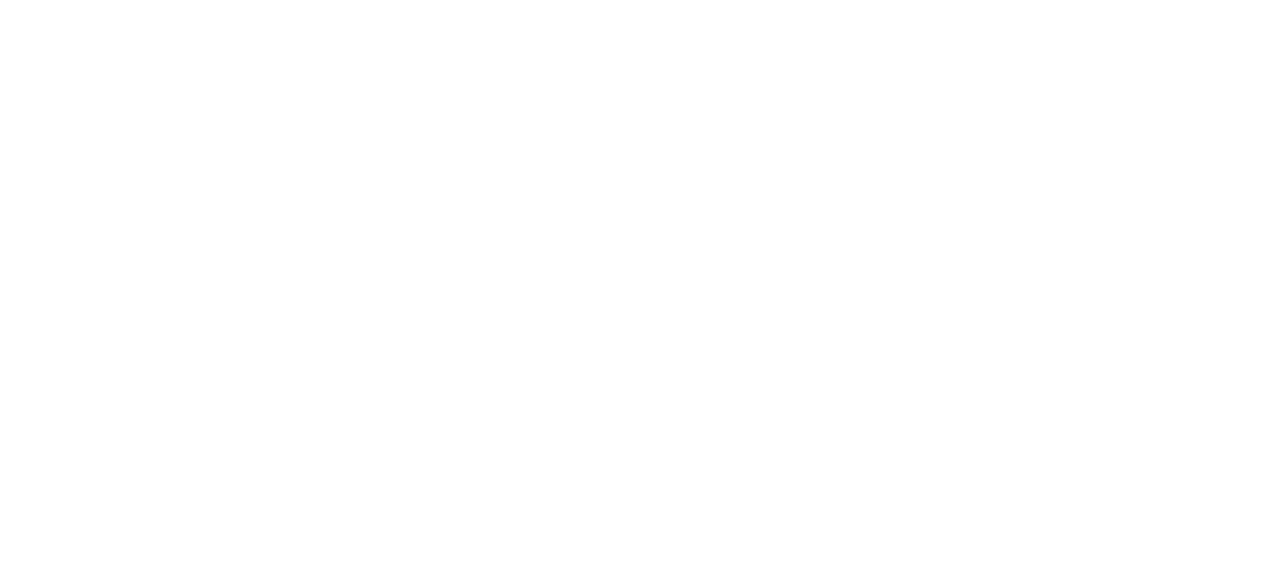
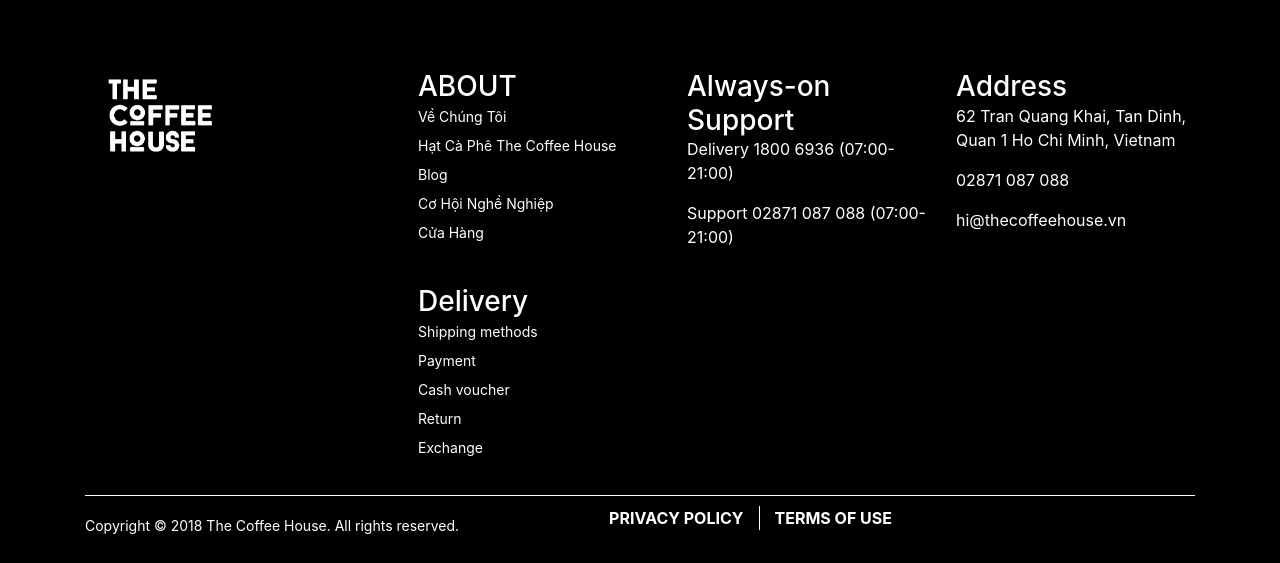
Before and after one commit to ndthai95/projectReactJS, a React (Create React App) app in the folder the-coffee-house/: page / in a window 1280 px wide. Shown: the part 1396-1959 px from the top of the page. Before the commit the page ends 1366 px from the top, so only its background shows below. Built offline with nearby package versions, Linux system fonts and the light colour scheme; the HTML template or start-up script is replaced by a standard one.

Commit message:
update footer

```diff
--- a/the-coffee-house/src/App.js
+++ b/the-coffee-house/src/App.js
@@ -2,6 +2,7 @@
 import Login from './Component/login/Login';
 import Block from './Component/block/Block';
 import Store from './Component/store/Store';
+import Footer from './Component/footer/Footer';
 
 function App() {
   return (
@@ -9,6 +10,7 @@
       {/* <Login></Login> */}
       <Block></Block>
       <Store></Store>
+      <Footer></Footer>
     </div>
   );
 }
--- a/the-coffee-house/src/Component/footer/Footer.js
+++ b/the-coffee-house/src/Component/footer/Footer.js
@@ -1,10 +1,69 @@
 import React, { Component } from 'react';
+import './footer.scss';
+import logo from './logo.png';
 
 class Footer extends Component {
     render() {
         return (
-            <div>
-
+            <div className="footer">
+                <div className="container">
+                    <div class="footer__wrap">
+                        <div class="footer__image">
+                            <a href="#">
+                                <img src={logo} alt="Logo" />
+                            </a>
+                        </div>
+                        <div class="footer__top">
+                            <div class="footer__item">
+                                <h3 class="footer__title">ABOUT</h3>
+                                <ul class="footer__linklists">
+                                    <li><a href="#" title="Về Chúng Tôi">Về Chúng Tôi</a></li>
+                                    <li><a href="#" title="Hạt Cà Phê The Coffee House">Hạt Cà Phê The Coffee House</a></li>
+                                    <li><a href="#" title="Blog">Blog</a></li>
+                                    <li><a href="#" title="Cơ Hội Nghề Nghiệp">Cơ Hội Nghề Nghiệp</a></li>
+                                    <li><a href="#" title="Cửa Hàng">Cửa Hàng</a></li>
+                                </ul>
+                            </div>
+                            <div class="footer__item">
+                                <div class="hotline__footer">
+                                    <h3 class="footer__title">Always-on Support</h3>
+                                    <p>Delivery 1800 6936  (07:00-21:00)</p>
+                                    <p>Support 02871 087 088 (07:00-21:00) </p>
+                                </div>
+                            </div>
+                            <div class="footer__item">
+                                <div class="address__footer">
+                                    <h3 class="footer__title">Address</h3>
+                                    <p>62 Tran Quang Khai, Tan Dinh, Quan 1 Ho Chi Minh, Vietnam</p>
+                                    <p>02871 087 088</p><p>hi@thecoffeehouse.vn</p>
+                                </div>
+                            </div>
+                            <div class="footer__item">
+                                <h3 class="footer__title">Delivery</h3>
+                                <ul class="footer__linklists">
+                                    <li><a href="/" title="Shipping methods">Shipping methods</a></li>
+                                    <li><a href="/" title="Payment">Payment</a></li>
+                                    <li><a href="/" title="Cash voucher">Cash voucher</a></li>
+                                    <li><a href="/" title="Return">Return</a></li>
+                                    <li><a href="/" title="Exchange">Exchange</a></li>
+                                </ul>
+                            </div>
+                        </div>
+                    </div>
+                    <div class="footer__bottom">
+                        <div class="copyright_footer">
+                            <div class="copyright_text">
+                                <p></p>Copyright © 2018 The Coffee House. All rights reserved.
+                            </div>
+                            <div class="copyright_menu">
+                                <ul>
+                                    <li><a href="#">Privacy Policy</a></li>
+                                    <li><a href="#">Terms of Use</a></li>
+                                </ul>
+                            </div>
+                        </div>
+                    </div>
+                </div>
             </div>
         );
     }
--- /dev/null
+++ b/the-coffee-house/src/Component/footer/footer.scss
@@ -0,0 +1,113 @@
+.footer {
+    background-color: #000;
+    padding-top: 100px;
+    padding-bottom: 20px;
+
+    &__wrap {
+        display: flex;
+        flex-wrap: wrap;
+        justify-content: space-between;
+        position: relative;
+
+        &:after {
+            content: '';
+            height: 1px;
+            background: #fff;
+            width: 100%;
+            display: block;
+        }
+    }
+
+    ul {
+        padding: 0;
+    }
+
+    li {
+        list-style: none;
+        color: #fff;
+    }
+
+    a {
+        text-decoration: none;
+        color: #fff;
+        font-size: 14px;
+    }
+
+    &__image {
+        width: 30%;
+
+        img {
+            width: auto;
+        }
+    }
+
+    &__top {
+        display: flex;
+        justify-content: space-between;
+        flex-wrap: wrap;
+        width: 70%;
+    }
+
+    &__item {
+        width: calc((100% - 60px ) / 3);
+        color: #fff;
+        margin-bottom: 20px;
+    }
+
+    &__title {
+        margin: 0;
+    }
+
+    &__bottom {
+        padding: 10px 0 0 0;
+    }
+
+    &__linklists {
+        li {
+            margin-bottom: 5px;
+        }
+    }
+
+    .copyright_footer {
+        display: flex;
+        color: #fff;
+        align-items: center;
+    }
+
+    .copyright_text {
+        font-size: 14px;
+
+        p {
+            line-height: 0 !important;
+            margin: 0;
+        }
+    }
+
+    .copyright_menu {
+        padding-left: 150px;
+
+        ul {
+            display: flex;
+            justify-content: space-between;
+        }
+
+        ul li {
+            display: inline-block;
+            padding-right: 15px;
+            margin-right: 15px;
+            border-right: 1px solid #fff;
+            text-transform: uppercase;
+            font-weight: bold;
+
+            &:last-child {
+                border-right: none;
+                margin-right: 0;
+                padding-right: 0;
+            }
+        }
+
+        a {
+            font-size: 1em;
+        }
+    }
+}
```
Also changed, not shown: the-coffee-house/src/Component/footer/logo.png (added).
